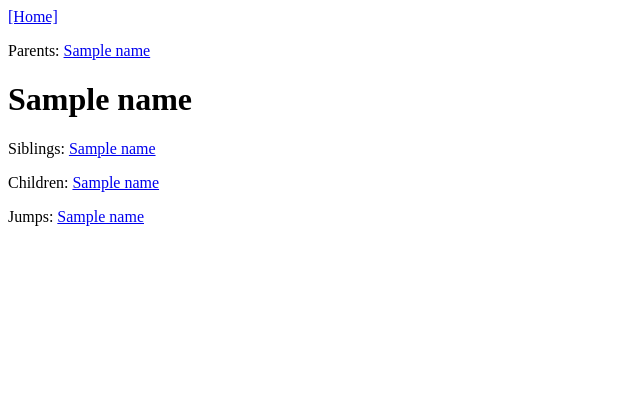
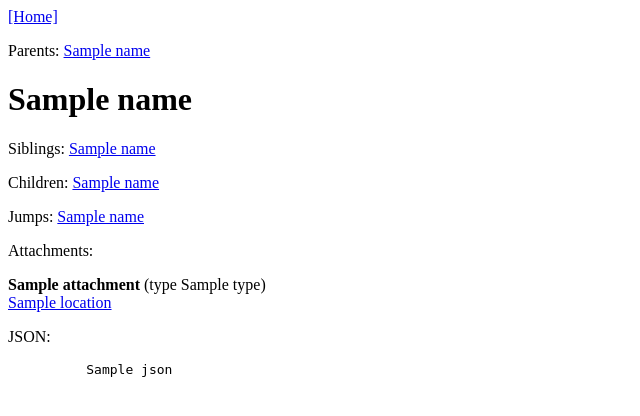
Before and after one commit to OpenGlobalMind/memebrane, a Flask app: template templates/index.html in a window 1280 px wide. Shown: the top 416 px of the page, without its empty margins (0-640 px from the left). Run offline with Flask 2, Linux system fonts and the light colour scheme; the template is opened without the code that fills it: most values are stand-ins (such as "Sample title", 1, 10 or a date in 2020).

Commit message:
show attachments, json dump

```diff
--- a/app.py
+++ b/app.py
@@ -1,5 +1,6 @@
 from flask import Flask, redirect, render_template
 import requests
+import json
 
 app = Flask(__name__)
 app.config['FLASK_DEBUG'] = True
@@ -32,11 +33,12 @@ def get_thought_route(thought_id=None):
     root = t['root']
     return render_template(
         'index.html',
+        json = json.dumps(t, indent=4),
         this_id = thought_id,
         names = names,
         parents = root['parents'],
         siblings = root['siblings'],
         jumps = root['jumps'],
         children = root['children'],
-        attachments = root['attachments'],
+        attachments = t['attachments'],
     )
--- a/templates/index.html
+++ b/templates/index.html
@@ -31,6 +31,21 @@
 	<a href="/thought/{{ jump }}">{{ names[jump] }}</a>
 	{% endfor %}
       </p>
+      <p>
+	Attachments:
+	{% for attachment in attachments %}
+	<p>
+	  <div><span style="font-weight: bold">{{ attachment['name'] }}</span>
+	    {% if attachment['type'] == 3 %}(link){% else %}(type {{ attachment['type'] }}){% endif %}</div>
+	  <div><a href="{{ attachment['location'] }}">{{ attachment['location'] }}</a></div>
+	</p>
+	{% endfor %}
+      </p>
+      <p>
+	JSON:
+	<pre>
+	  {{ json }}
+	</pre>
     </div>
   </body>
 </html>
```
